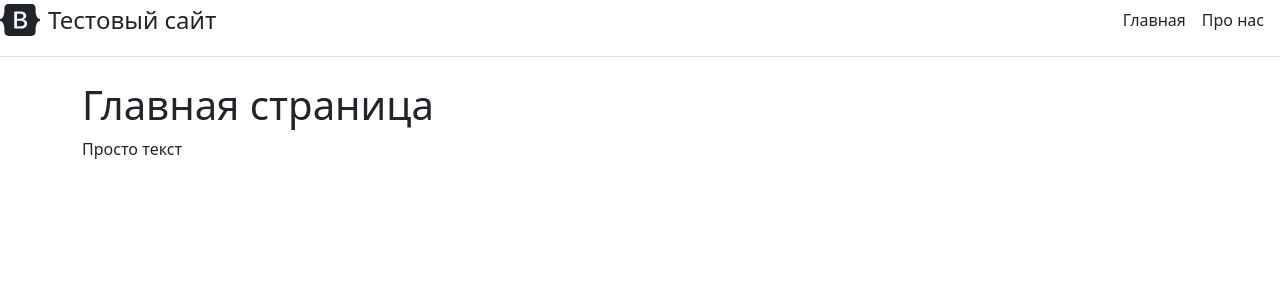
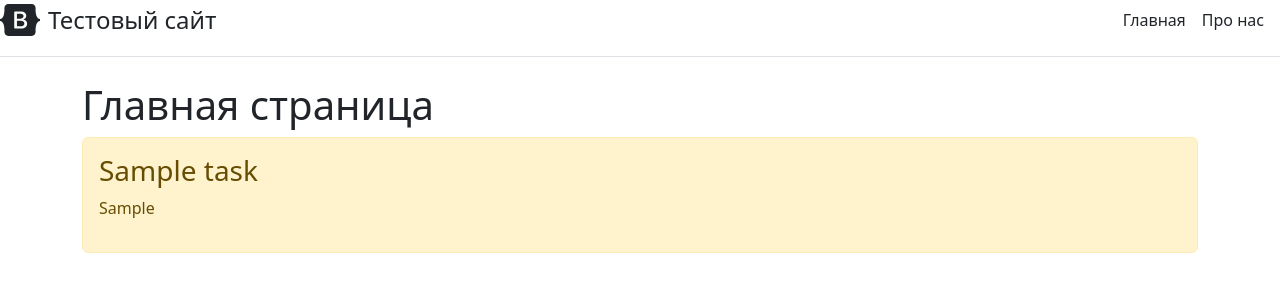
Before and after one commit to Bobteen/testsite_1, a Django app: page / in a window 1280 px wide. Shown: the top 300 px of the page. Run offline with Django 4.2, Linux system fonts and the light colour scheme; tables that the repository leaves empty hold one stand-in row (values such as "Sample post").

Commit message:
вывод данных из БД Tasks

```diff
--- a/taskmanager/main/templates/main/index.html
+++ b/taskmanager/main/templates/main/index.html
@@ -1,10 +1,19 @@
 {% extends 'main/base.html' %}
 
 {% block title%}
-Главная страница
+{{ title }}
 {% endblock %}
 
 {% block content %}
     <h1>Главная страница</h1>
-    <p>Просто текст</p>
+    {% if tasks %}
+        {% for el in tasks %}
+        <div class="alert alert-warning mt-2">
+            <h3>{{ el.title }}</h3>
+            <p>{{ el.task }}</p>
+        </div>
+        {% endfor %}
+    {% else %}
+        <p>У нас нет записей!</p>
+    {% endif %}
 {% endblock %}
```
